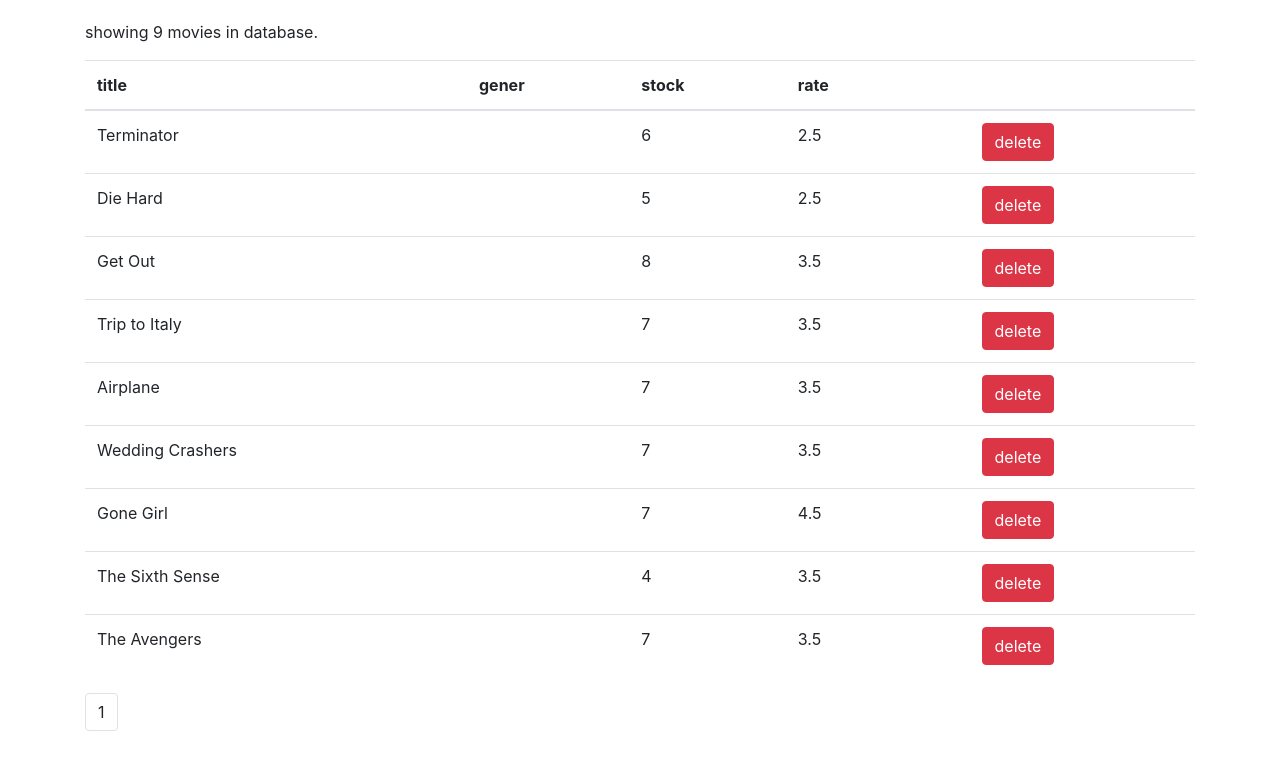
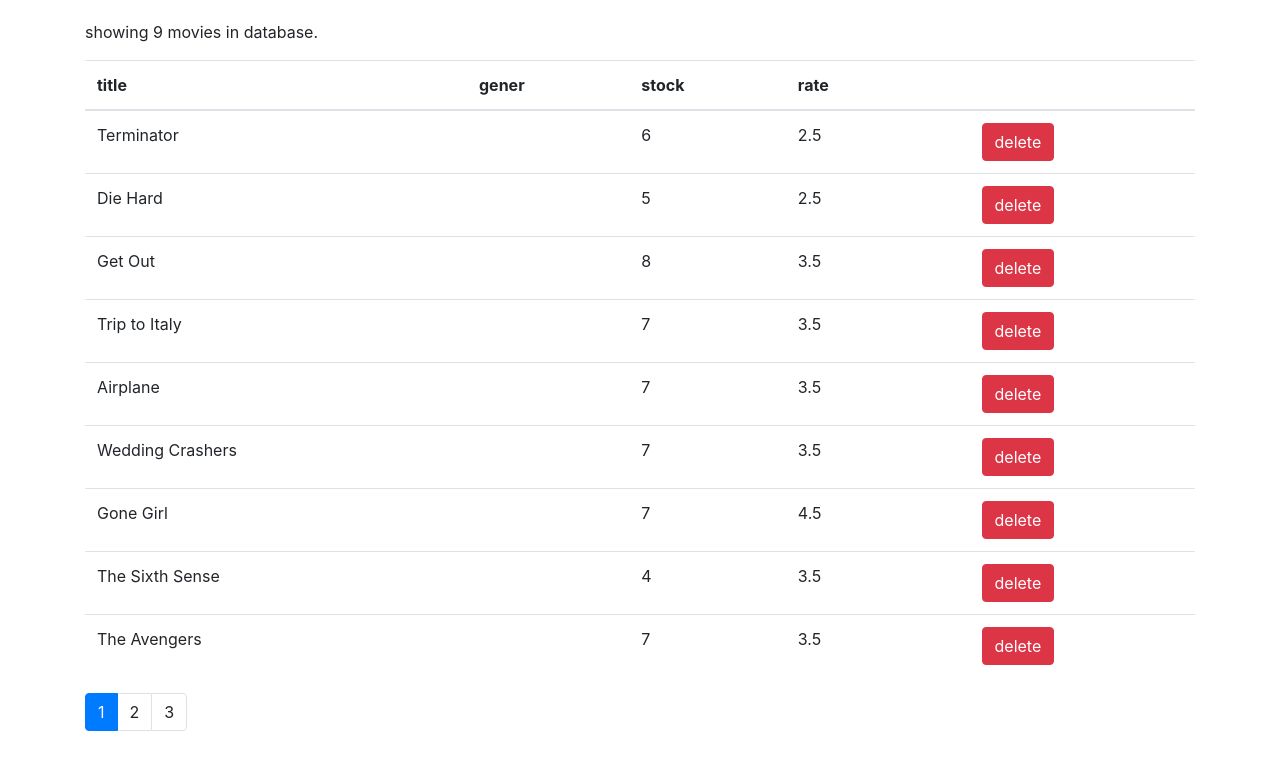
Before and after one commit to nazaninqfn/react, a React (Create React App) app in the folder counter-app/: page / in a window 1280 px wide. Shown: the top 770 px of the page. Built offline with nearby package versions, Linux system fonts and the light colour scheme.

Commit message:
5-5 pagination page

```diff
--- a/counter-app/package.json
+++ b/counter-app/package.json
@@ -19,7 +19,7 @@
     "web-vitals": "^2.1.4"
   },
   "scripts": {
-    "start": "react-scripts start",
+    "start": "react-scripts --openssl-legacy-provider start",
     "build": "react-scripts build",
     "test": "react-scripts test",
     "eject": "react-scripts eject"
--- a/counter-app/src/components/common/pagination.jsx
+++ b/counter-app/src/components/common/pagination.jsx
@@ -2,12 +2,13 @@ import React from 'react';
 import _ from 'lodash';
 
 const Pagination = props => {
-    const { itemsCount, pageSize } = props;
-
+    const { itemsCount, pageSize,onPageChange, currentPage } = props;
+    console.log(currentPage );
 
 
     const pagesCount = Math.ceil(itemsCount / pageSize);
     if (pagesCount === 1) return null;
+
     const pages = _.range(1, pagesCount + 1);
 
     return (
@@ -15,8 +16,16 @@ const Pagination = props => {
         <nav>
             <ul className="pagination">
                 {pages.map(page => (
-                        <li key={page} className="page-item">
-                        <a className="page-link" >{page}</a>
+                    <li
+                        key={page}
+                        className={page === currentPage ? 'page-item active' : 'page-item'}
+                    >
+                        <a
+                            className="page-link"
+                            onClick={() => onPageChange(page)}
+                        >
+                            {page}
+                        </a>
                     </li>
                 ))}
             </ul>
--- a/counter-app/src/components/movies.jsx
+++ b/counter-app/src/components/movies.jsx
@@ -6,6 +6,7 @@ class Movies extends Component {
     state = {
         movies: getMovies(),
         pageSize:4,
+        currentPage:1,
     };
 
     handleDelete = (movie) => {
@@ -21,12 +22,13 @@ class Movies extends Component {
     };
 
     handlePageChange= page =>{
-        console.log('page');
+        this.setState({ currentPage: page });
     }
 
 
     render() {
         const { length: count } = this.state.movies;
+        const { pageSize , currentPage } = this.state;
 
         if (count === 0) return <p>no movie in database.</p>
 
@@ -69,9 +71,9 @@ class Movies extends Component {
                     </tbody>
                 </table>
                 <Pagination
-                    imtesCount={count}
-                    //count=this.state.movies.length
-                    pageSize={10}
+                    itemsCount={count}
+                    pageSize={pageSize}
+                    currentPage={currentPage}
                     onPageChange={this.handlePageChange}
                 />
             </React.Fragment>
```
Also changed, not shown: 1 other file (tests, documents, lock files or other folders). Lines whose indentation alone changed are shown as unchanged.
